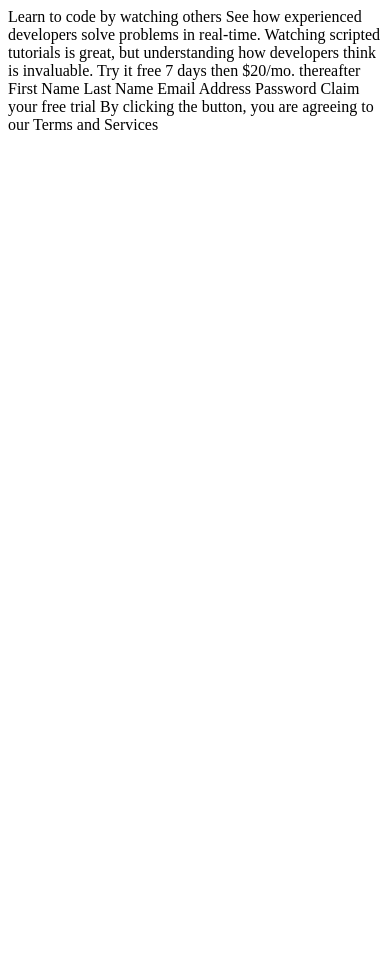
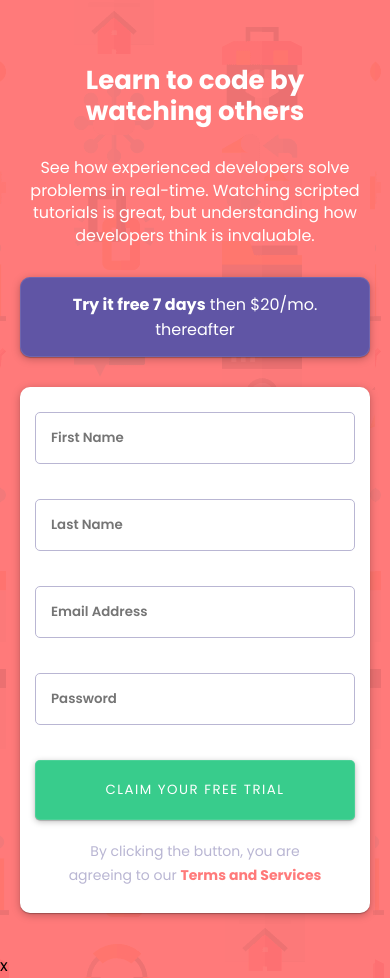
Before and after one commit to humbruno/signup-form, a website: page index.html in a window 390 px wide. Before the commit the page ends 844 px from the top, so only its background shows below. Drawn offline with Linux system fonts and the light colour scheme.

Commit message:
Added mobile styles

```diff
--- a/app/scss/style.scss
+++ b/app/scss/style.scss
@@ -1,5 +1,106 @@
 @use "utils" as *;
 
 body {
-  // content
+  min-height: 100vh;
+  background: url("../images/bg-intro-mobile.png");
+  background-color: var(--red);
+  background-blend-mode: multiply;
+
+  @include breakpoint(medium) {
+    background: url("../images/bg-intro-desktop.png");
+    background-color: var(--red);
+    background-blend-mode: screen;
+  }
 }
+
+.container {
+  text-align: center;
+  color: white;
+  padding: 40px 20px;
+}
+
+.intro {
+  &__title {
+    font-weight: 700;
+    line-height: 1.2;
+    font-size: rem(26);
+    padding-top: rem(25);
+  }
+
+  &__description {
+    font-weight: 400;
+    line-height: 1.4;
+    margin: rem(30) 0;
+    padding: 0 10px;
+  }
+}
+
+.form {
+  &__title {
+    background-color: var(--accentBlue);
+    border-radius: 10px;
+    padding: rem(15) rem(50);
+    box-shadow: rgba(0, 0, 0, 0.25) 0px 0.0625em 0.0625em,
+      rgba(0, 0, 0, 0.25) 0px 0.125em 0.5em,
+      rgba(255, 255, 255, 0.1) 0px 0px 0px 1px inset;
+  }
+
+  &__footer {
+    color: var(--grayishBlue);
+    font-size: rem(14);
+    line-height: 1.7;
+    padding: 10px 30px;
+
+    strong {
+      color: var(--red);
+      transition: filter 250ms ease-in-out;
+
+      &:hover {
+        cursor: pointer;
+        filter: brightness(130%);
+      }
+    }
+  }
+}
+
+form {
+  display: flex;
+  flex-direction: column;
+  background-color: white;
+  padding: 15px;
+  border-radius: 10px;
+  margin-top: 30px;
+  box-shadow: rgba(0, 0, 0, 0.25) 0px 0.0625em 0.0625em,
+    rgba(0, 0, 0, 0.25) 0px 0.125em 0.5em,
+    rgba(255, 255, 255, 0.1) 0px 0px 0px 1px inset;
+
+  input {
+    margin: 10px 0 25px 0;
+    padding: 15px;
+    border-radius: 5px;
+    color: var(--darkBlue);
+    font-weight: 600;
+    font-family: "Poppins", sans-serif;
+    border: 1px solid var(--grayishBlue);
+  }
+
+  button {
+    background-color: var(--green);
+    text-transform: uppercase;
+    color: white;
+    padding: 20px 5px;
+    border-radius: 5px;
+    margin: 10px 0;
+    border: none;
+    font-family: "Poppins", sans-serif;
+    box-shadow: rgba(0, 0, 0, 0.25) 0px 0.0625em 0.0625em,
+      rgba(0, 0, 0, 0.25) 0px 0.125em 0.5em,
+      rgba(255, 255, 255, 0.1) 0px 0px 0px 1px inset;
+    transition: filter 250ms ease-in-out;
+    letter-spacing: 1.5px;
+
+    &:hover {
+      filter: brightness(110%);
+    }
+  }
+}
--- a/index.html
+++ b/index.html
@@ -21,13 +21,43 @@
       href="https://fonts.googleapis.com/css2?family=Poppins:wght@400;500;600;700&display=swap"
       rel="stylesheet"
     />
+
+    <!-- Compiled CSS -->
+
+    <link rel="stylesheet" href="css/style.css" />
   </head>
   <body>
-    Learn to code by watching others See how experienced developers solve
-    problems in real-time. Watching scripted tutorials is great, but
-    understanding how developers think is invaluable. Try it free 7 days then
-    $20/mo. thereafter First Name Last Name Email Address Password Claim your
-    free trial By clicking the button, you are agreeing to our Terms and
-    Services
+    <main class="container">
+      <div class="intro">
+        <h1 class="intro__title">Learn to code by watching others</h1>
+        <p class="intro__description">
+          See how experienced developers solve problems in real-time. Watching
+          scripted tutorials is great, but understanding how developers think is
+          invaluable.
+        </p>
+      </div>
+
+      <div class="form">
+        <div class="form__title">
+          <strong>Try it free 7 days</strong> then $20/mo. thereafter
+        </div>
+
+        <form action="#">
+          <input type="text" placeholder="First Name" />
+          <input type="text" placeholder="Last Name" />
+          <input type="email" name="" id="" placeholder="Email Address" />
+          <input type="password" name="" id="" placeholder="Password" />
+          <button type="submit">Claim your free trial</button>
+
+          <div class="form__footer">
+            By clicking the button, you are agreeing to our
+            <strong>Terms and Services</strong>
+          </div>
+        </form>
+      </div>
+    </main>
+
+    <!-- Validation JS -->x
+    <script src="app/js/script.js"></script>
   </body>
 </html>
```
Also changed, not shown: app/js/script.js (added), css/style.css.
